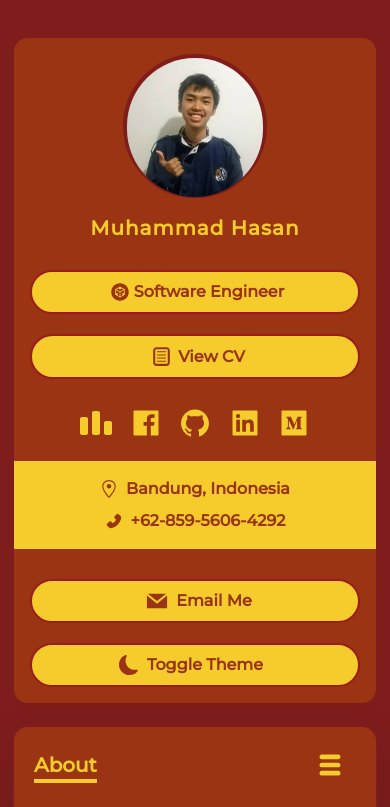
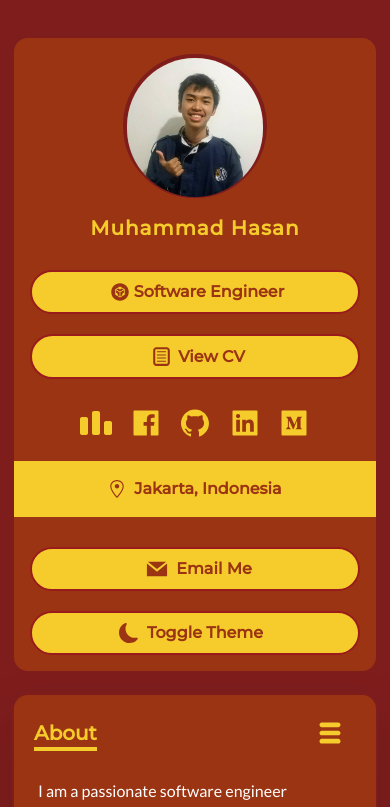
Before and after one commit to muhammadhasan01/portofolio, a Next.js app: page / in a window 390 px wide. Shown: the top 807 px of the page. Built offline with nearby package versions, Linux system fonts and the light colour scheme.

Commit message:
feat: update CF icon and remove phone number

```diff
--- a/components/Sidebar.tsx
+++ b/components/Sidebar.tsx
@@ -1,7 +1,6 @@
 import {
   AiFillGithub,
   AiFillLinkedin,
-  AiFillPhone,
   AiFillFacebook,
   AiFillMediumSquare
 } from 'react-icons/ai';
@@ -57,7 +56,7 @@ const Sidebar = () => {
       </div>
       {/*Social Icons*/}
       <div className='flex justify-around my-5 text-cnc-yellow w-9/12 md:w-full mx-auto'>
-        <a href='https://codeforces.com/profile/muhammadhasan01' target='_blank' rel='noopener' aria-label='codeforces'>
+        <a href='https://clist.by/coder/muhammadhasan01' target='_blank' rel='noopener' aria-label='codeforces'>
           <SiCodeforces className='w-8 h-8 cursor-pointer' />
         </a>
         <a href='https://www.facebook.com/muhamad.hasan.7315/' target='_blank' rel='noopener' aria-label='linkedin'>
@@ -81,11 +80,7 @@ const Sidebar = () => {
         style={{ 'marginLeft': '-1rem', 'marginRight': '-1rem' }}>
         <div className='flex items-center justify-center space-x-2'>
           <GoLocation size={18} />
-          <span>Bandung, Indonesia</span>
-        </div>
-        <div className='flex items-center justify-center space-x-2'>
-          <AiFillPhone size={18} />
-          <span>+62-859-5606-4292</span>
+          <span>Jakarta, Indonesia</span>
         </div>
       </div>
       {/*  Email Button */}
```
